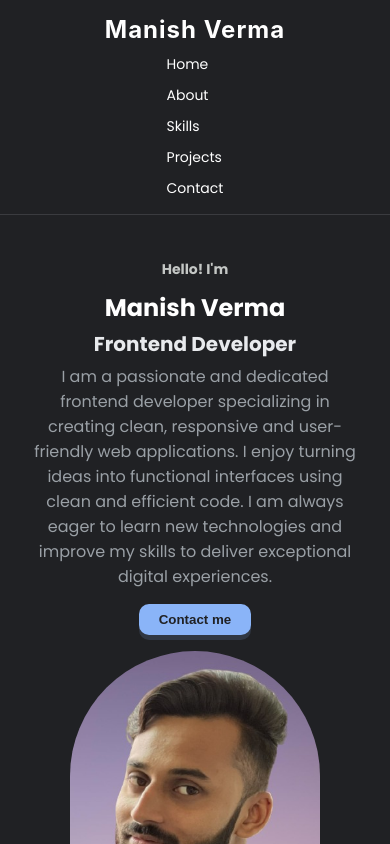
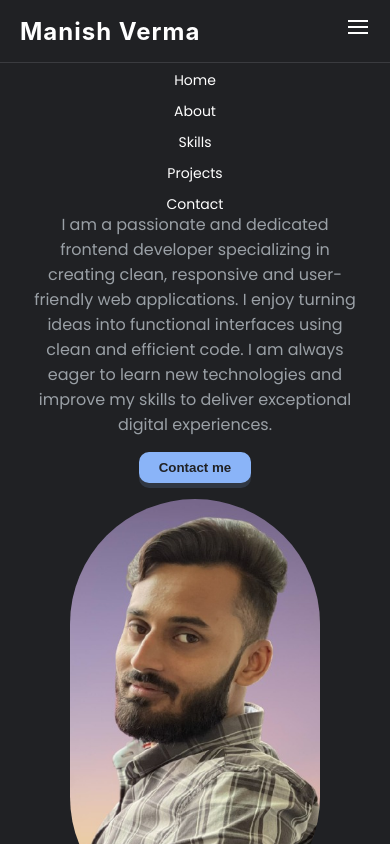
Before and after one commit to manishverma07/portfolio, a React (Create React App) app: page / in a window 390 px wide. Shown: the top 844 px of the page. Built offline with nearby package versions, Linux system fonts and the light colour scheme.

Commit message:
hamburger added

```diff
--- a/src/Components/Navbar.js
+++ b/src/Components/Navbar.js
@@ -1,7 +1,8 @@
 import React from 'react'
-
+import { useState } from 'react'
 
 const Navbar = () => {
+    const [open, setOpen] = useState(false);
     return (
 
         <nav className='container navbar'>
@@ -10,7 +11,7 @@ const Navbar = () => {
                 <a href='#home'> Manish Verma  </a>
             </div>
 
-            <ul>
+            <ul className={open ? "nav-links active" : "nav-links"}>
                 <li> <a href='#home'> Home </a> </li>
                 <li> <a href='#about'> About </a> </li>
                 <li> <a href='#skills'> Skills </a>  </li>
@@ -18,6 +19,11 @@ const Navbar = () => {
                 <li> <a href='#contact'> Contact </a> </li>
             </ul>
 
+            <div className='hamburger' onClick={() => setOpen(prev => !prev)}>
+                <svg fill="#FFFFFF" xmlns="http://www.w3.org/2000/svg" viewBox="0 0 24 24" width="24px" height="24px"><path d="M2 11H22V13H2zM2 5H22V7H2zM2 17H22V19H2z" /></svg>
+            </div>
+
+
         </nav>
     )
 }
--- a/src/index.css
+++ b/src/index.css
@@ -118,6 +118,14 @@ section {
     text-align: center;
 
 }
+
+.hamburger {
+    display: none;
+    font-size: 2rem;
+    color: #8AB4F8;
+}
+
+
 
 
 
@@ -443,7 +451,8 @@ section {
     }
 
     .navbar {
-        flex-direction: column;
+        flex-direction: row;
+        justify-content: space-between;
         gap: 1rem;
         padding: 1.5rem 2rem;
     }
@@ -487,4 +496,28 @@ section {
     }
 
 
+    .hamburger {
+        display: block;
+        cursor: pointer;
+    }
+
+    .nav-links {
+        display: none;
+        flex-direction: column;
+        width: 100%;
+        background: #202124;
+        text-align: center;
+        margin-top: 1rem;
+        position: absolute;
+        top: 60px;
+        left: 0;
+        z-index: 1000;
+    }
+
+    .nav-links.active {
+        display: flex;
+    }
+
+
+
 }
```
